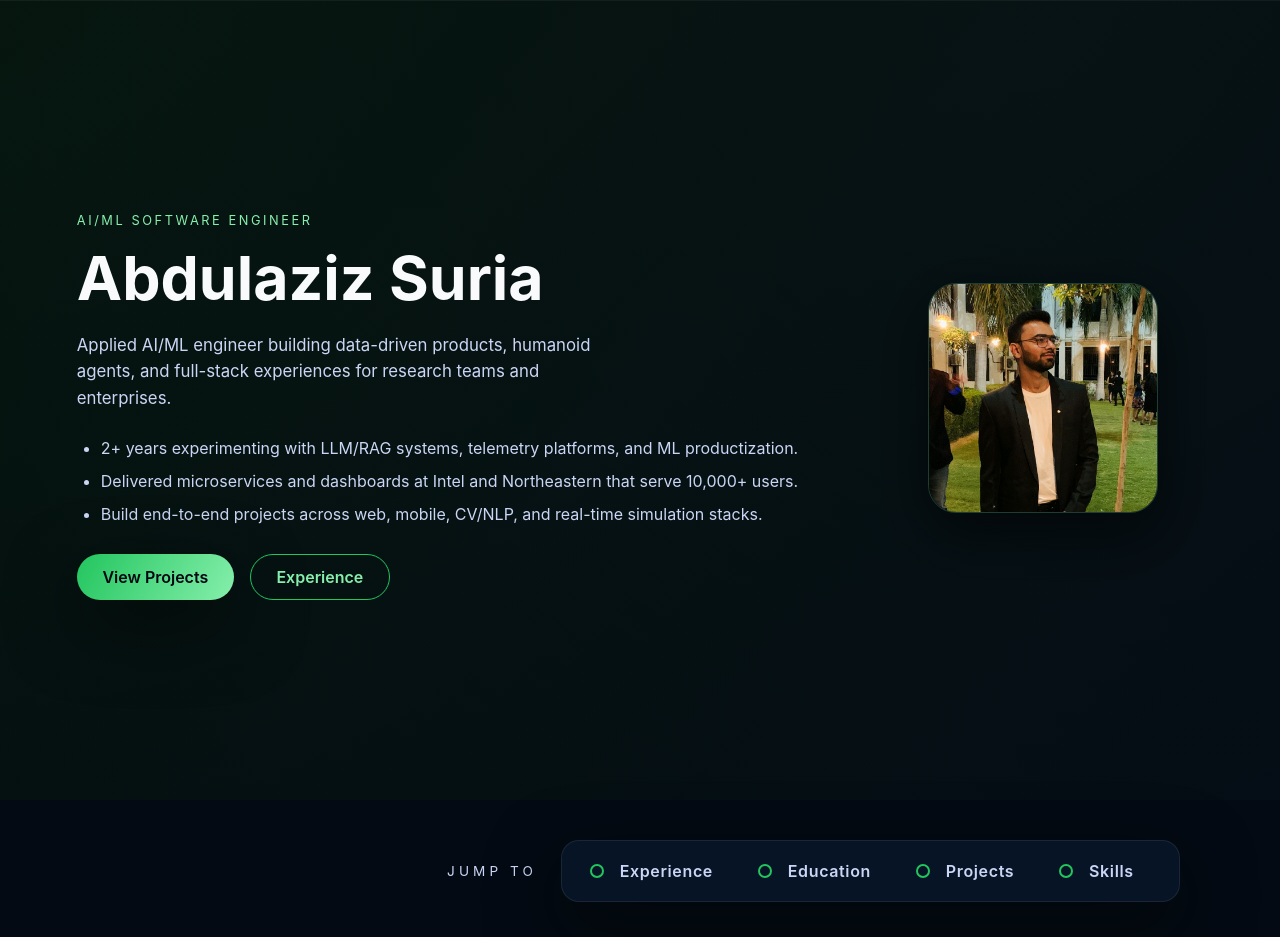
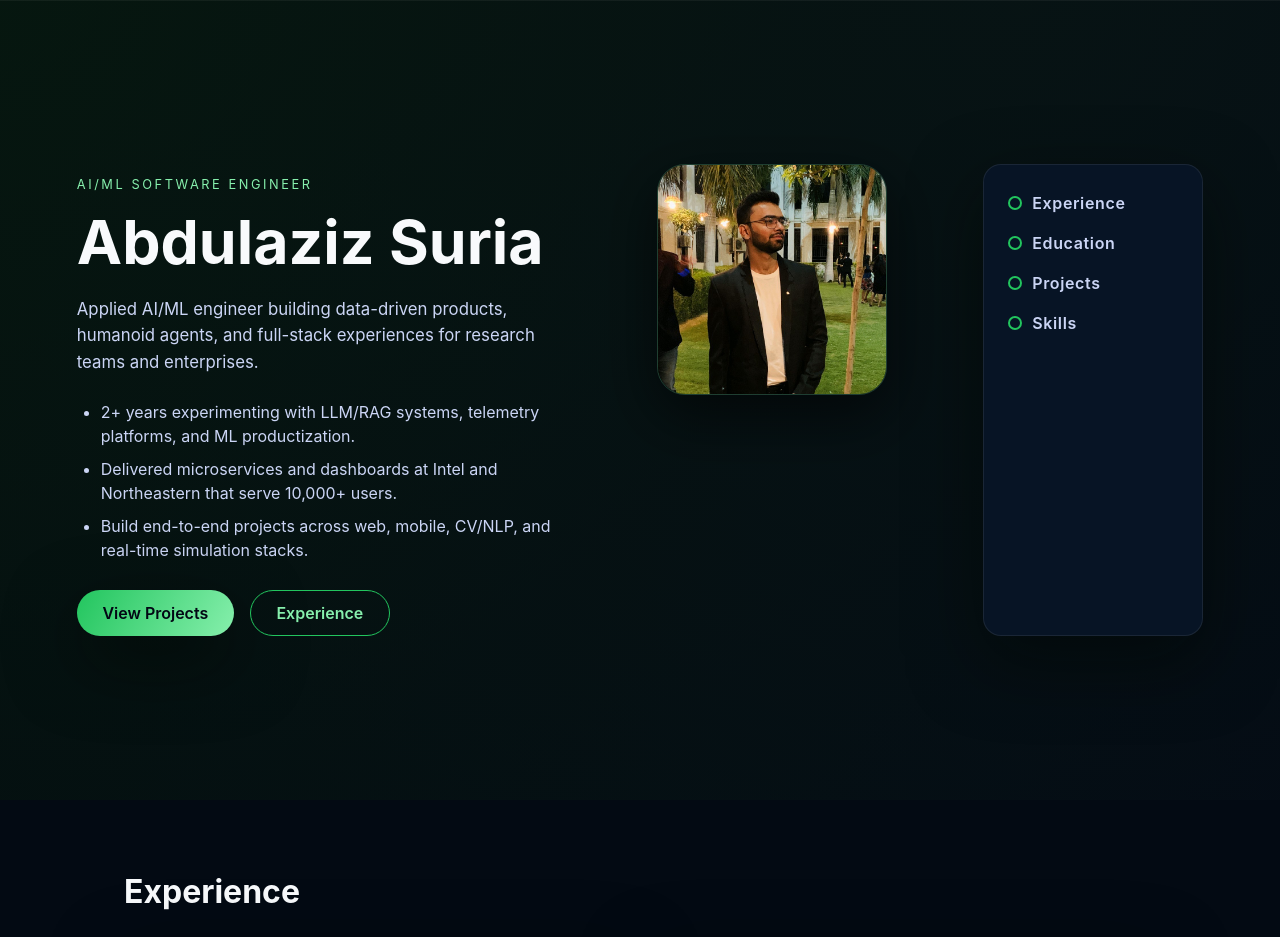
Before and after one commit to Abdulaziz-04/Abdulaziz-04.github.io, a plain HTML site: page index.html in a window 1280 px wide. Shown: the top 937 px of the page. Drawn offline with Linux system fonts and the light colour scheme.

Commit message:
Updated Navigation bar

```diff
--- a/assets/css/styles.css
+++ b/assets/css/styles.css
@@ -51,10 +51,10 @@ main {
 
 .hero-grid {
   display: grid;
-  grid-template-columns: minmax(0, 1.4fr) minmax(220px, 320px);
-  gap: clamp(2rem, 5vw, 4rem);
+  grid-template-columns: minmax(0, 1.4fr) minmax(220px, 320px) minmax(170px, 220px);
+  gap: clamp(2rem, 4vw, 3.5rem);
   width: 100%;
-  align-items: center;
+  align-items: start;
 }
 
 .hero-text h1 {
@@ -136,47 +136,30 @@ main {
   filter: saturate(1.05);
 }
 
-.doc-nav {
-  padding: 2.5rem clamp(1.5rem, 6vw, 5rem) 1.5rem;
-  background: var(--bg);
-}
-
-.doc-nav__inner {
-  max-width: 1080px;
-  margin: 0 auto;
-  display: flex;
-  justify-content: flex-end;
-  align-items: center;
-  gap: 1.5rem;
-}
-
-.doc-nav__label {
-  margin: 0;
-  font-size: 0.85rem;
-  text-transform: uppercase;
-  letter-spacing: 0.3em;
-  color: var(--muted);
-}
-
-.nav-bullets {
-  display: flex;
-  gap: 1.75rem;
-  flex-wrap: wrap;
-  list-style: none;
-  padding: 1.25rem 1.75rem;
-  margin: 0;
+.hero-nav {
+  align-self: stretch;
   background: var(--panel);
+  border: 1px solid var(--border);
   border-radius: var(--radius);
-  border: 1px solid var(--border);
+  padding: 1.75rem 1.5rem;
   box-shadow: var(--shadow);
 }
 
-.nav-bullets li {
-  position: relative;
-  padding-left: 1.85rem;
+.hero-nav__list {
+  list-style: none;
+  margin: 0;
+  padding: 0;
+  display: flex;
+  flex-direction: column;
+  gap: 1.25rem;
 }
 
-.nav-bullets li::before {
+.hero-nav__list li {
+  position: relative;
+  padding-left: 1.5rem;
+}
+
+.hero-nav__list li::before {
   content: "";
   position: absolute;
   width: 10px;
@@ -189,18 +172,18 @@ main {
   transition: background 0.2s ease, border-color 0.2s ease;
 }
 
-.nav-bullets a {
+.hero-nav__list a {
   color: var(--muted);
   text-decoration: none;
   font-weight: 600;
   letter-spacing: 0.04em;
   display: inline-flex;
   align-items: center;
-  gap: 0.45rem;
+  gap: 0.35rem;
   transition: color 0.2s ease, transform 0.2s ease;
 }
 
-.nav-bullets a::after {
+.hero-nav__list a::after {
   content: "↗";
   font-size: 0.75rem;
   opacity: 0;
@@ -208,17 +191,17 @@ main {
   transition: opacity 0.2s ease, transform 0.2s ease;
 }
 
-.nav-bullets a:hover {
+.hero-nav__list a:hover {
   color: var(--text);
   transform: translateX(4px);
 }
 
-.nav-bullets a:hover::after {
+.hero-nav__list a:hover::after {
   opacity: 0.9;
   transform: translateX(0);
 }
 
-.nav-bullets li:hover::before {
+.hero-nav__list li:hover::before {
   background: var(--accent);
   border-color: var(--accent-strong);
 }
@@ -330,15 +313,22 @@ main {
     order: -1;
   }
 
-  .doc-nav__inner {
-    flex-direction: column;
+  .hero-nav {
+    width: 100%;
+    margin-top: 2rem;
   }
 
-  .doc-nav__label {
-    margin-bottom: 1rem;
+  .hero-nav__list {
+    flex-direction: row;
+    justify-content: center;
+    gap: 1rem 1.5rem;
   }
 
-  .nav-bullets {
-    justify-content: center;
+  .hero-nav__list li {
+    padding-left: 0;
+  }
+
+  .hero-nav__list li::before {
+    display: none;
   }
 }
--- a/assets/templates/header.html
+++ b/assets/templates/header.html
@@ -31,5 +31,13 @@
     <div class="hero-photo">
       <img src="assets/img/me.jpg" alt="Abdulaziz Suria Profile Picture" />
     </div>
+    <aside class="hero-nav" aria-label="Section navigation">
+      <ul class="hero-nav__list">
+        <li><a href="#experience">Experience</a></li>
+        <li><a href="#education">Education</a></li>
+        <li><a href="#projects">Projects</a></li>
+        <li><a href="#skills">Skills</a></li>
+      </ul>
+    </aside>
   </div>
 </header>
--- a/assets/templates/quick-links.html
+++ /dev/null
@@ -1,11 +0,0 @@
-<section class="doc-nav" aria-label="Section navigation">
-  <div class="doc-nav__inner">
-    <p class="doc-nav__label">Jump to</p>
-    <ul class="nav-bullets">
-      <li><a href="#experience">Experience</a></li>
-      <li><a href="#education">Education</a></li>
-      <li><a href="#projects">Projects</a></li>
-      <li><a href="#skills">Skills</a></li>
-    </ul>
-  </div>
-</section>
--- a/index.html
+++ b/index.html
@@ -12,13 +12,6 @@
       data-template="assets/templates/header.html"
     >
       <p class="loading-text">Loading navigation...</p>
-    </div>
-
-    <div
-      class="template-slot"
-      data-template="assets/templates/quick-links.html"
-    >
-      <p class="loading-text">Loading quick links...</p>
     </div>
 
     <main>
```
